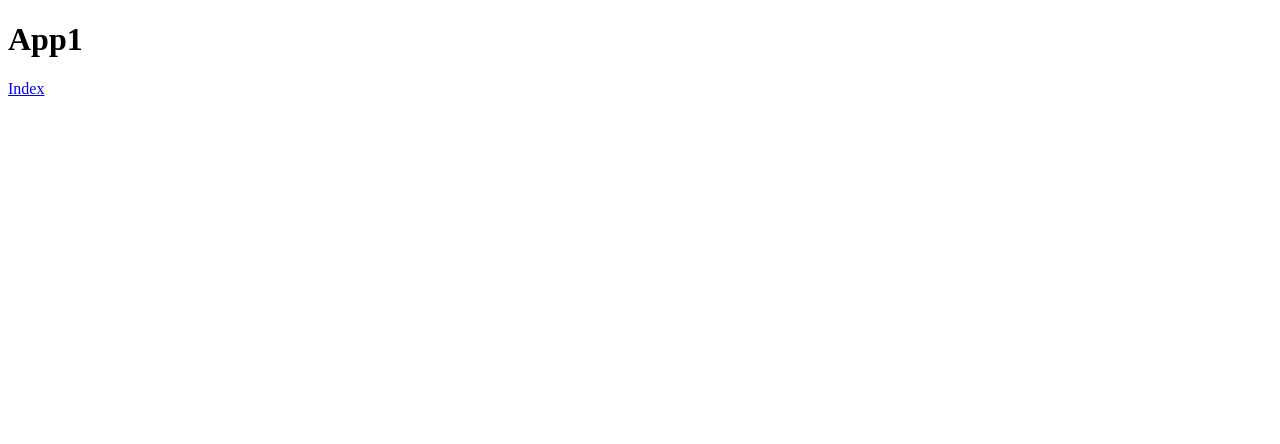
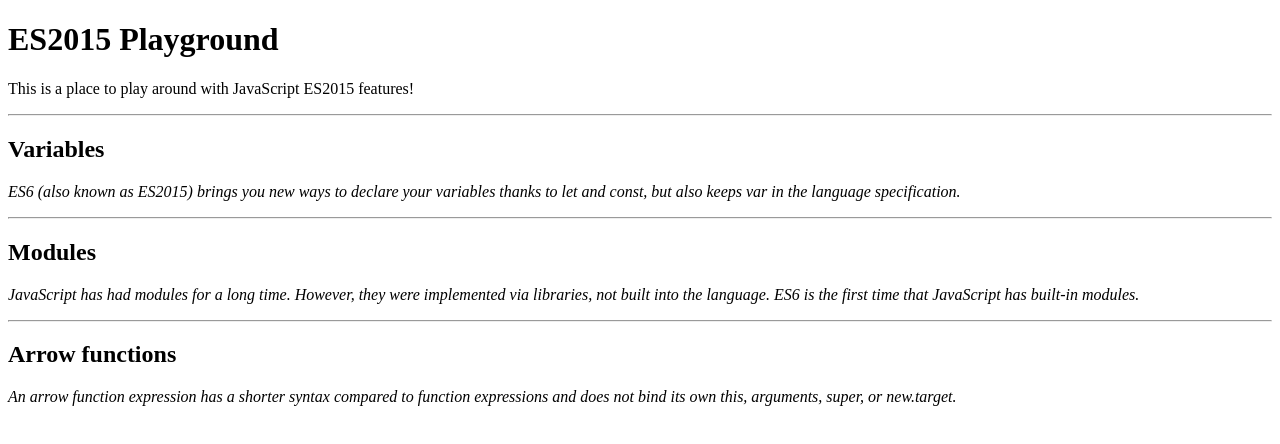
Before and after one commit to vulcan-estudios/es2015, a website built with webpack: page public/app1.html in a window 1280 px wide. Built offline with nearby package versions, Linux system fonts and the light colour scheme.

Commit message:
[feat] example

```diff
--- /dev/null
+++ b/client/app1/components/App.js
@@ -0,0 +1,53 @@
+import i18n from '../i18n';
+import data from '../data';
+import Header from './Header';
+import Card from './Card';
+import { create } from '../tools/dom';
+
+class App {
+
+  constructor () {
+
+    this.el = create('main');
+
+    this.createHeader();
+    this.createBody();
+  }
+
+  createHeader () {
+
+    const title = i18n.get('title');
+    const description = i18n.get('description');
+
+    this.header = new Header(title, description);
+    this.el.appendChild(this.header.el);
+  }
+
+  createBody () {
+
+    this.cards = create('div');
+    this.el.appendChild(this.cards);
+
+    this.createLoader();
+
+    data.fetch().then(list => {
+      this.cards.innerHTML = '';
+      list.forEach(item => this.createCard(item));
+    });
+  }
+
+  createLoader () {
+    const text = create('span', 'Loading...');
+    this.cards.appendChild(text);
+  }
+
+  createCard (item) {
+
+    const { name, description } = item;
+    const card = new Card(name, description);
+
+    this.cards.appendChild(card.el);
+  }
+}
+
+export default App;
--- /dev/null
+++ b/client/app1/components/Card.js
@@ -0,0 +1,22 @@
+import { italic } from '../tools/filter';
+import { create } from '../tools/dom';
+
+class Card {
+
+  constructor (title = '', description = '') {
+
+    this.el = create('article');
+
+    const hr = create('hr');
+    this.el.appendChild(hr);
+
+    const h2 = create('h2', title);
+    this.el.appendChild(h2);
+
+    const p = create('p', italic(description));
+    this.el.appendChild(p);
+  }
+
+}
+
+export default Card;
--- /dev/null
+++ b/client/app1/components/Header.js
@@ -0,0 +1,18 @@
+import { create } from '../tools/dom';
+
+class Header {
+
+  constructor (title = '', description = '') {
+
+    this.el = create('header');
+
+    const h1 = create('h1', title);
+    this.el.appendChild(h1);
+
+    const p = create('p', description);
+    this.el.appendChild(p);
+  }
+
+}
+
+export default Header;
--- /dev/null
+++ b/client/app1/data.js
@@ -0,0 +1,35 @@
+const data = {
+  fetch () {
+    return new Promise(function (resolve, reject) {
+
+      const mock = [{
+        _id: 'j15y4ui5y1uyti87rt',
+        name: 'Variables',
+        description: `ES6 (also known as ES2015) brings you new ways to declare
+          your variables thanks to let and const, but also keeps var in the
+          language specification.`,
+        completed: true
+      }, {
+        _id: '45d7fgsd45fas5a74s',
+        name: 'Modules',
+        description: `JavaScript has had modules for a long time. However, they
+          were implemented via libraries, not built into the language. ES6 is
+          the first time that JavaScript has built-in modules.`,
+        completed: true
+      }, {
+        _id: '1fghr1g7f1g4dfg77',
+        name: 'Arrow functions',
+        description: `An arrow function expression has a shorter syntax compared
+          to function expressions and does not bind its own this, arguments,
+          super, or new.target.`,
+        completed: false
+      }];
+
+      setTimeout(function () {
+        resolve(mock);
+      }, 1000);
+    });
+  }
+};
+
+export default data;
--- /dev/null
+++ b/client/app1/i18n.js
@@ -0,0 +1,19 @@
+const i18n = {
+
+  langs: {
+    en: {
+      title: 'ES2015 Playground',
+      description: 'This is a place to play around with JavaScript ES2015 features!',
+    },
+    es: {
+      title: 'Patio de ES2015',
+      description: 'Esto es un lugar para explorar las características de JavaScript ES2015!',
+    }
+  },
+
+  get (key, lang = 'en') {
+    return i18n.langs[lang][key] || '';
+  }
+};
+
+export default i18n;
--- a/client/app1/index.js
+++ b/client/app1/index.js
@@ -1,3 +1,11 @@
-require('babel-polyfill');
+import 'babel-polyfill';
+import App from './components/App';
+import { status } from './tools/state';
+import { select, render } from './tools/dom';
 
-console.log('app1');
+const container = select('#app');
+const app = new App();
+
+status();
+
+render(container, app.el);
--- /dev/null
+++ b/client/app1/settings.js
@@ -0,0 +1,6 @@
+const settings = {
+  name: 'es2015',
+  version: '1.0.0'
+};
+
+export default settings;
--- /dev/null
+++ b/client/app1/tools/dom.js
@@ -0,0 +1,15 @@
+function select (query) {
+  return document.querySelector(query);
+}
+
+function render (container, children) {
+  container.appendChild(children);
+}
+
+function create (nodeName, content) {
+  const node = document.createElement(nodeName);
+  if (content) node.innerHTML = content;
+  return node;
+}
+
+export { select, render, create };
--- /dev/null
+++ b/client/app1/tools/filter.js
@@ -0,0 +1,5 @@
+function italic (string) {
+  return `<em>${string}</em>`;
+}
+
+export { italic };
--- /dev/null
+++ b/client/app1/tools/state.js
@@ -0,0 +1,14 @@
+import settings from '../settings';
+
+function status () {
+
+  console.info(`Starting ${settings.name} version ${settings.version}!`);
+
+  for (let i = 0; i <= 10; i++) {
+    setTimeout(() => console.log(`Working ${i}...`), i * 150);
+  }
+
+  setTimeout(() => console.info('Done'), 1600);
+}
+
+export { status };
--- a/public/app1.html
+++ b/public/app1.html
@@ -7,11 +7,7 @@
     <title>App1</title>
   </head>
   <body>
-    <main>
-      <h1>App1</h1>
-      <p><a href="/">Index</a></p>
-    </main>
-
+    <div id="app"></div>
     <script src="/js/app1.js" async></script>
   </body>
 </html>
```
